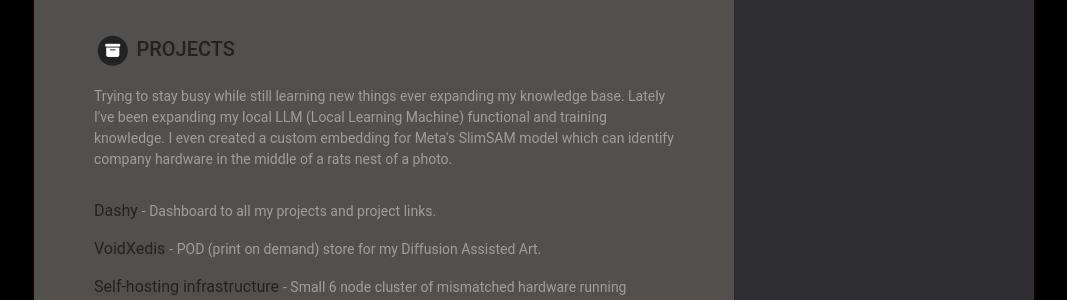
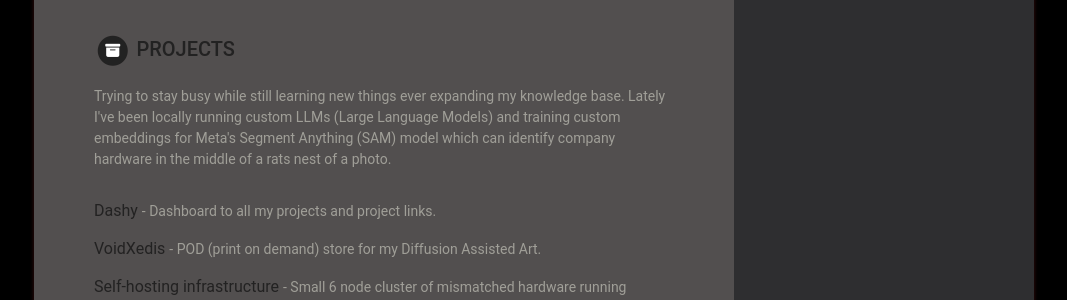
Before and after one commit to xedis/online-cv, a Jekyll site: the page built from index.html, in a window 1280 px wide and 900 px high, scrolled down 2229 px. Shown: the part 172-472 px from the top of the window, without its empty margins (106-1173 px from the left). Built offline with Jekyll 4.4.1, drawn with Linux system fonts in a browser that asks for light colours.

Commit message:
adding AI related knowledge

```diff
--- a/_data/data.yml
+++ b/_data/data.yml
@@ -147,7 +147,7 @@ experiences:
 projects:
     title: Projects
     intro: >
-      Trying to stay busy while still learning new things ever expanding my knowledge base. Lately I've been expanding my local LLM (Local Learning Machine) functional and training knowledge. I even created a custom embedding for Meta's SlimSAM model which can identify company hardware in the middle of a rats nest of a photo.
+      Trying to stay busy while still learning new things ever expanding my knowledge base. Lately I've been locally running custom LLMs (Large Language Models) and training custom embeddings for Meta's Segment Anything (SAM) model which can identify company hardware in the middle of a rats nest of a photo.
     assignments:
       - title: Dashy
         link: "https://xedis.net"
```
